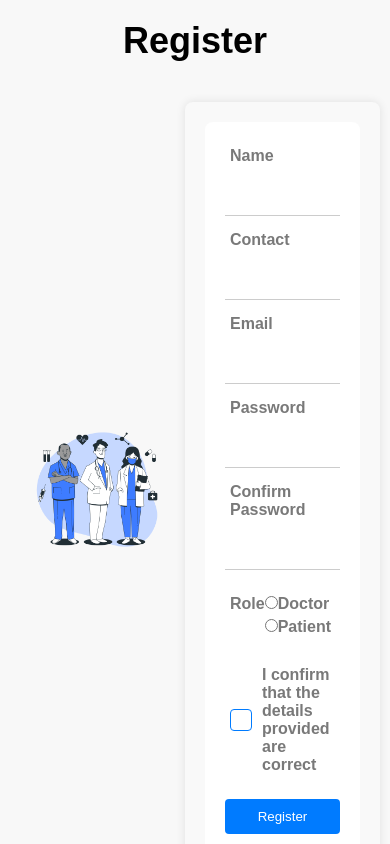
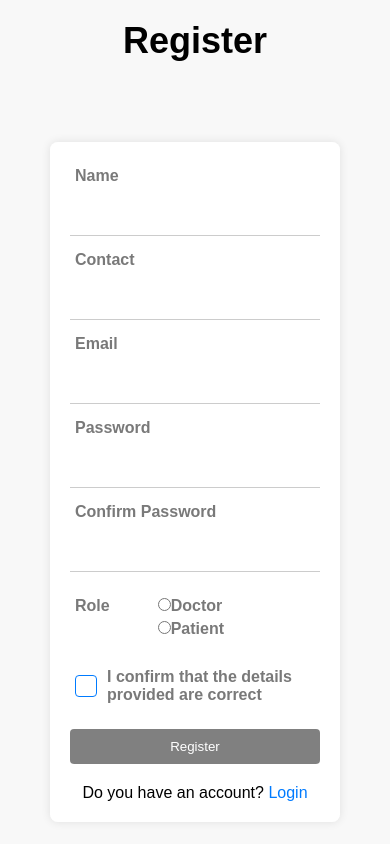
Before and after one commit to upes-open/OSoC-24-Health-Reserve, a React (Vite) app in the folder frontend/: page /register in a window 390 px wide. Shown: the top 844 px of the page. Built offline with nearby package versions, Linux system fonts and the light colour scheme; a web font is replaced by a local one.

Commit message:
fixed login and register pages

```diff
--- a/frontend/src/components/Login-page/Login.css
+++ b/frontend/src/components/Login-page/Login.css
@@ -128,3 +128,9 @@ body {
 .signup-link a:hover {
     text-decoration: underline;
 }
+
+@media (max-width:600px) {
+    .hospital-login-image {
+        display: none;
+    }
+}
--- a/frontend/src/components/Register-page/Register.css
+++ b/frontend/src/components/Register-page/Register.css
@@ -79,6 +79,7 @@
   padding: 5px;
   margin: 20px 0;
   display: flex;
+  gap: 20%;
 }
 
 .form-group2 label {
@@ -140,3 +141,22 @@
   transition: background-color 0.3s;
   margin-top: 10px; /* Add margin top for spacing */
 }
+
+.disabled {
+  background-color: gray;
+  cursor: not-allowed;
+}
+
+@media (max-width:768px) {
+  .register-content {
+      display: none;
+  }
+
+  .hospital-register-container {
+    padding: 50px;
+  }
+
+  .register-form-container {
+    padding: 0px;
+  }
+}
--- a/frontend/src/components/Register-page/Register.jsx
+++ b/frontend/src/components/Register-page/Register.jsx
@@ -237,7 +237,7 @@ const Register = () => {
                 <p className="error">{errors.termsAccepted}</p>
               )}
             </div>
-            <button type="submit" className="register-button">
+            <button type="submit" className={`register-button ${!form.termsAccepted ? 'disabled' : ''}`} disabled={!form.termsAccepted}>
               Register
             </button>
             <p className="signup-link">
```
